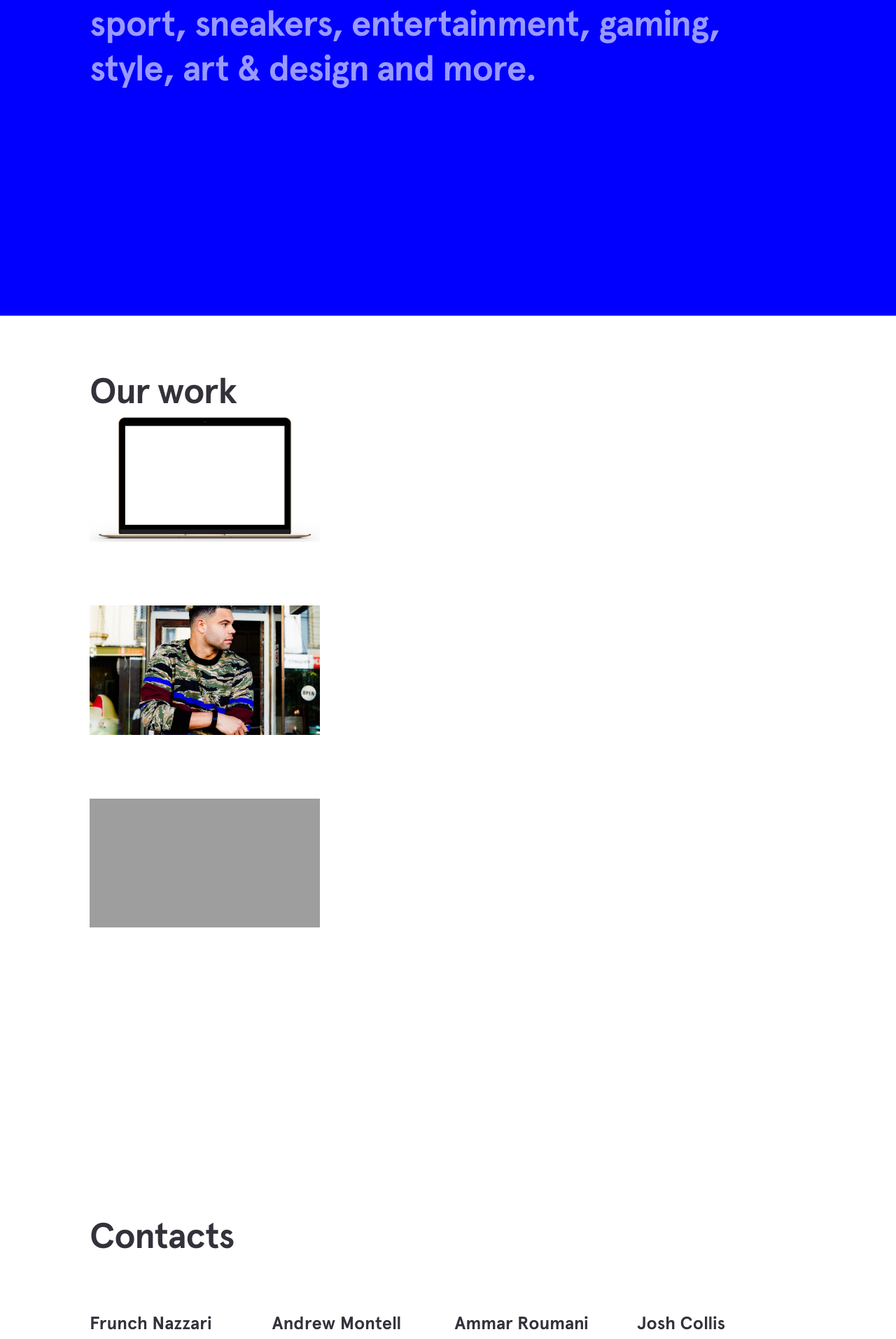
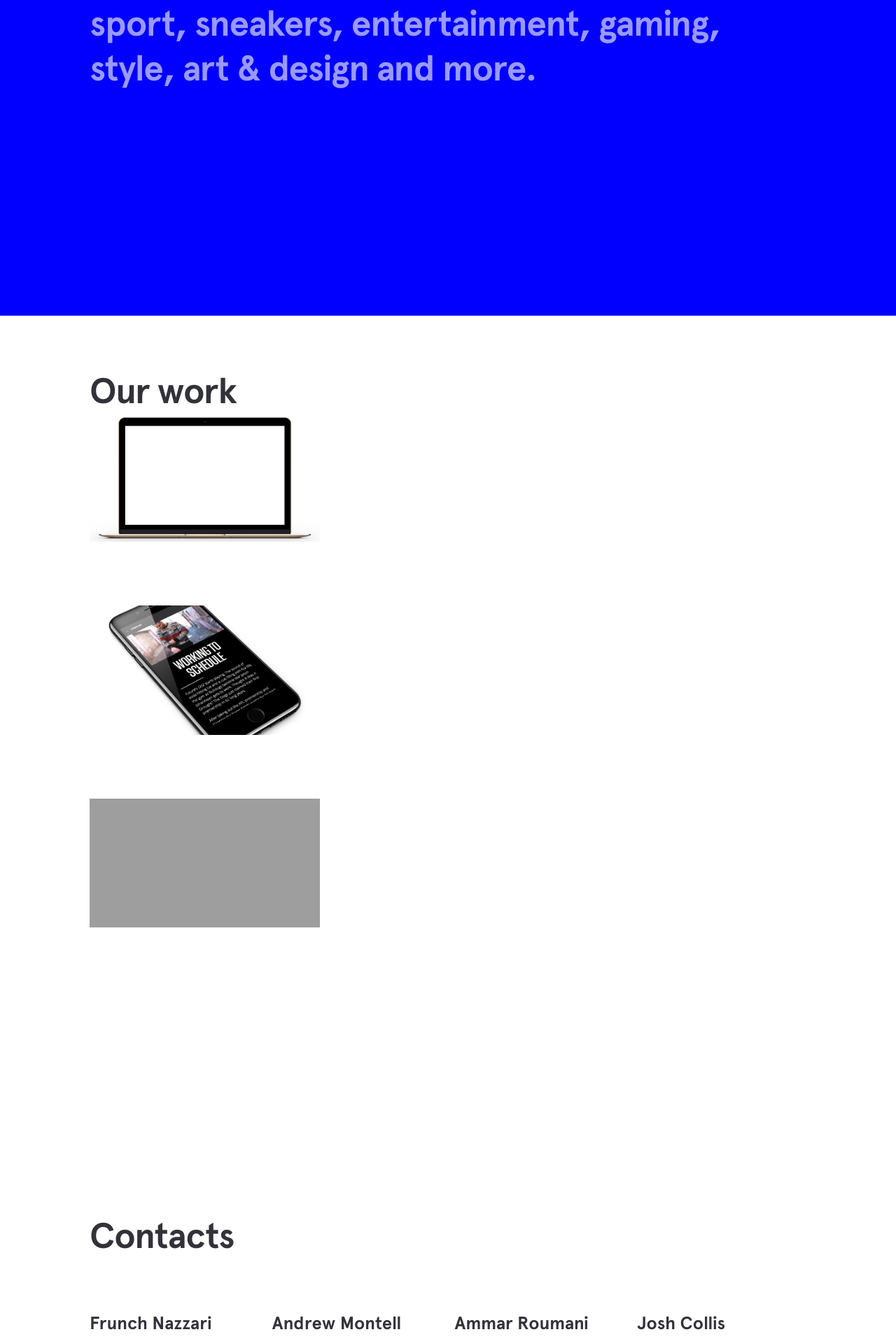
Before and after one commit to Archetype-Media/archetypemedia.com.au, a Jekyll site: the page built from index.markdown, in a window 1280 px wide. Shown: the part 1349-3262 px from the top of the page at 70% size. Built offline with Jekyll 4.4.1, drawn with Linux system fonts in a browser that asks for light colours; grey boxes are pictures that could not be loaded.

Commit message:
Updated Fitbit

```diff
--- a/_work/fitbit.markdown
+++ b/_work/fitbit.markdown
@@ -5,6 +5,6 @@ categories:
 - spectrum experience
 position: 1
 link: http://au.complex.com/sports/jason-johannisen-working-to-schedule
-image: "/uploads/jason-johannisen.jpg"
+image: "/uploads/iphone.png"
 subtitle: Jason Johannisen / Working To Schedule
 ---
```
